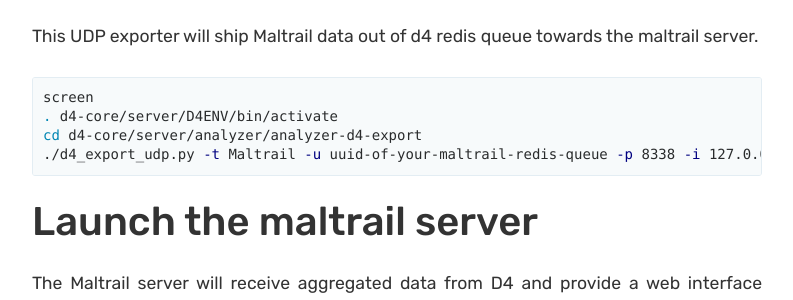
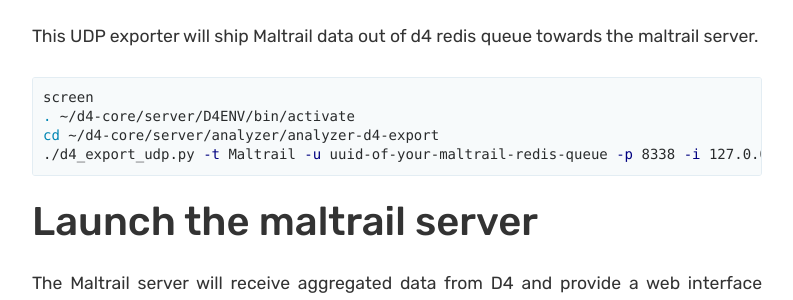
Before and after one commit to D4-project/d4-website, a Jekyll site: the page built from _posts/2019-09-25-maltrail-integration.md, in a window 1280 px wide and 900 px high, scrolled down 3906 px. Shown: the part 152-452 px from the top of the window, without its empty margins (433-1226 px from the left). Built offline with Jekyll 4.4.1, drawn with Linux system fonts in a browser that asks for light colours.

Commit message:
chg: [blogpost] relative path

```diff
--- a/_posts/2019-09-25-maltrail-integration.md
+++ b/_posts/2019-09-25-maltrail-integration.md
@@ -137,8 +137,8 @@
 
 {% highlight shell %}
 screen
-. d4-core/server/D4ENV/bin/activate
-cd d4-core/server/analyzer/analyzer-d4-export
+. ~/d4-core/server/D4ENV/bin/activate
+cd ~/d4-core/server/analyzer/analyzer-d4-export
 ./d4_export_udp.py -t Maltrail -u uuid-of-your-maltrail-redis-queue -p 8338 -i 127.0.0.1
 {% endhighlight %}
 
```
